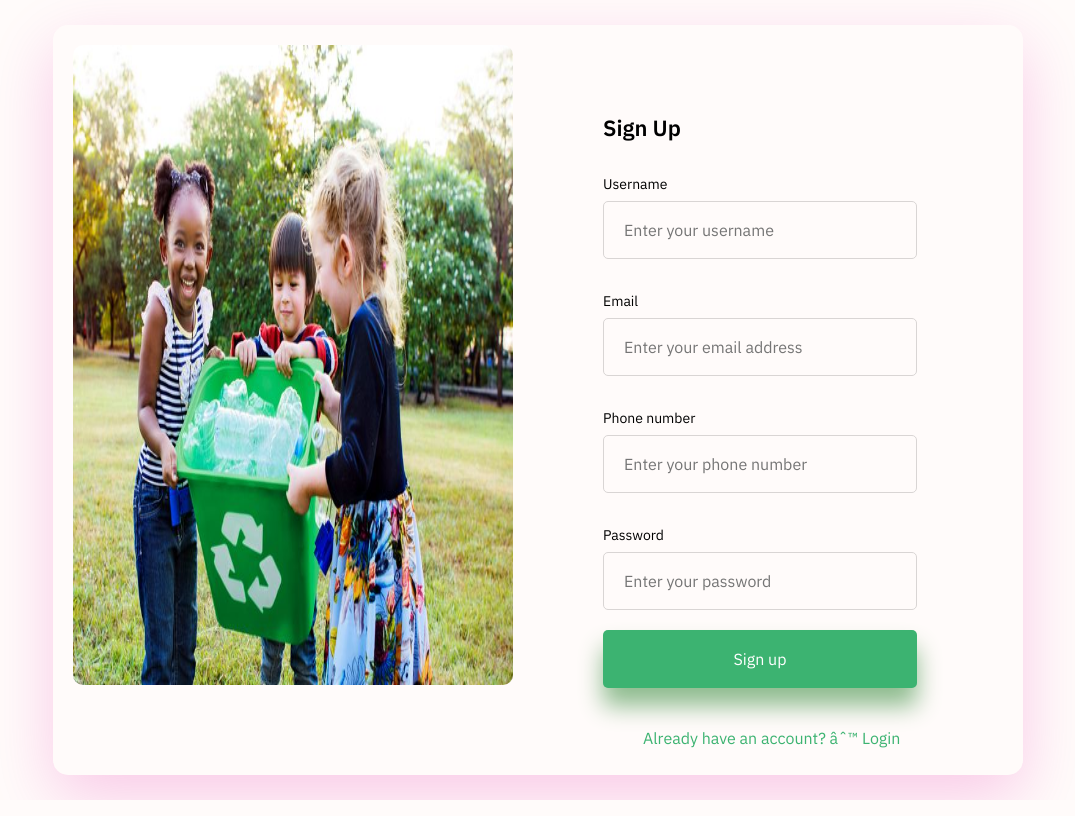
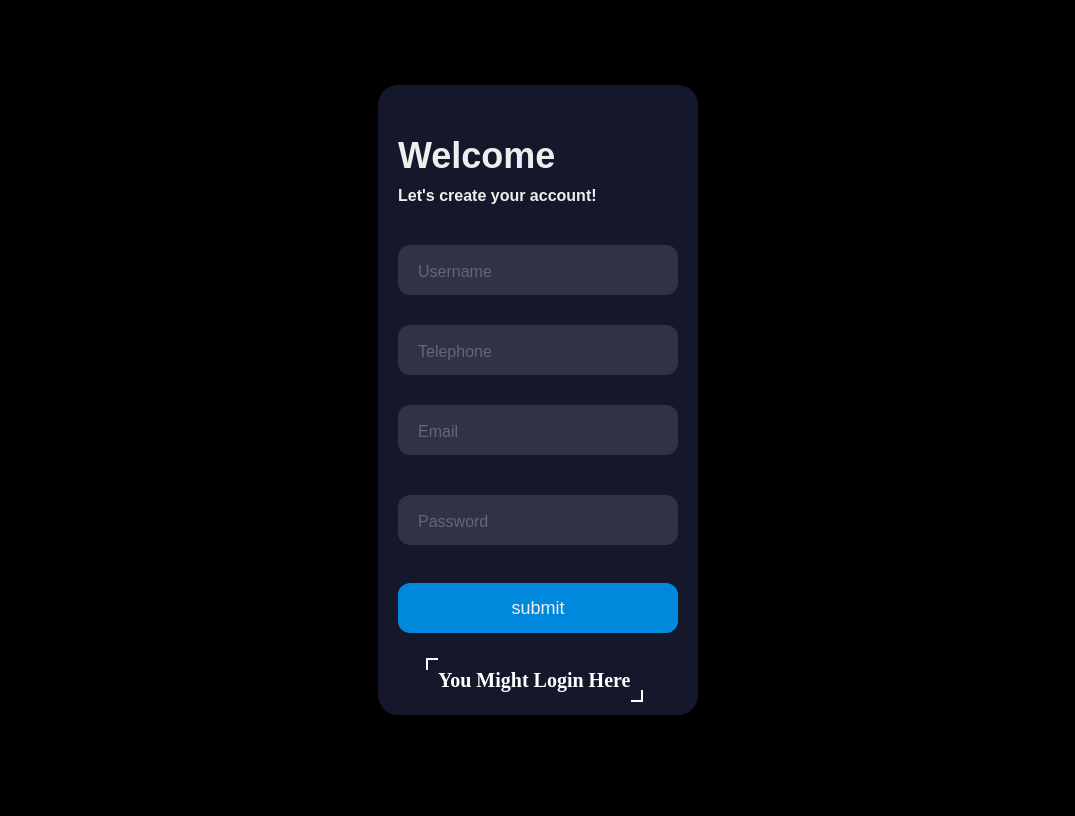
Before and after one commit to marwahadhraoui/greenproject, a PHP site: page /greenproject/functions/signup.html in a window 1280 px wide. Shown: the whole page, without its empty margins (102-1177 px from the left). Run offline with PHP 8.4, Linux system fonts and the light colour scheme.

Commit message:
Done Some big changes on login and sign_up pages !!

```diff
--- a/assets/css/loginstyle.css
+++ b/assets/css/loginstyle.css
@@ -17,17 +17,17 @@
 	 justify-content: center;
 }
  .login {
-	 width: 970px;
+	 width: 900px;
 	 height: 750px;
 	 border-radius: 15px;
 	 display: flex;
-	 box-shadow: 0px 22px 65px rgba(227, 0, 162, 0.2);
+	 /*box-shadow: 0px 22px 65px rgba(227, 0, 162, 0.2);*/
 	 padding: 20px;
 }
  .login .image img {
-	 width: 440px;
-	 height: 640px;
-	 border-radius: 10px;
+	/* width: 300px;
+	 height: 500px;
+	 border-radius: 10px;*/
 }
  .login .details {
 	 margin-left: 90px;
--- /dev/null
+++ b/assets/css/signup.css
@@ -0,0 +1,164 @@
+body {
+    align-items: center;
+    background-color: #000;
+    display: flex;
+    justify-content: center;
+    height: 100vh;
+  }
+
+  .form {
+    background-color: #15172b;
+    border-radius: 20px;
+    box-sizing: border-box;
+    height: 630px;
+    padding: 20px;
+    width: 320px;
+  }
+
+  .title {
+    color: #eee;
+    font-family: sans-serif;
+    font-size: 36px;
+    font-weight: 600;
+    margin-top: 30px;
+  }
+
+  .subtitle {
+    color: #eee;
+    font-family: sans-serif;
+    font-size: 16px;
+    font-weight: 600;
+    margin-top: 10px;
+  }
+
+  .input-container {
+    height: 50px;
+    position: relative;
+    width: 100%;
+  }
+
+  .ic1 {
+    margin-top: 40px;
+  }
+
+  .ic2 {
+    margin-top: 30px;
+  }
+
+  .input {
+    background-color: #303245;
+    border-radius: 12px;
+    border: 0;
+    box-sizing: border-box;
+    color: #eee;
+    font-size: 18px;
+    height: 100%;
+    outline: 0;
+    padding: 4px 20px 0;
+    width: 100%;
+  }
+
+  .cut {
+    background-color: #15172b;
+    border-radius: 10px;
+    height: 20px;
+    left: 20px;
+    position: absolute;
+    top: -20px;
+    transform: translateY(0);
+    transition: transform 200ms;
+    width: 76px;
+  }
+
+  .cut-short {
+    width: 50px;
+  }
+
+  .input:focus ~ .cut,
+  .input:not(:placeholder-shown) ~ .cut {
+    transform: translateY(8px);
+  }
+
+  .placeholder {
+    color: #65657b;
+    font-family: sans-serif;
+    left: 20px;
+    line-height: 14px;
+    pointer-events: none;
+    position: absolute;
+    transform-origin: 0 50%;
+    transition: transform 200ms, color 200ms;
+    top: 20px;
+  }
+
+  .input:focus ~ .placeholder,
+  .input:not(:placeholder-shown) ~ .placeholder {
+    transform: translateY(-30px) translateX(10px) scale(0.75);
+  }
+
+  .input:not(:placeholder-shown) ~ .placeholder {
+    color: #808097;
+  }
+
+  .input:focus ~ .placeholder {
+    color: #dc2f55;
+  }
+
+  .submit {
+    background-color: #08d;
+    border-radius: 12px;
+    border: 0;
+    box-sizing: border-box;
+    color: #eee;
+    cursor: pointer;
+    font-size: 18px;
+    height: 50px;
+    margin-top: 38px;
+    /* outline: 0;*/
+    text-align: center;
+    width: 100%;
+  }
+
+  .submit:active {
+    background-color: #06b;
+  }
+
+
+
+
+
+
+  .button{
+	text-decoration: none;
+	color: white;
+	font-weight: bold;
+	font-size: 20px;
+	position: relative;
+	padding: 10px;
+    margin-left: 30px;
+}
+
+  a.button.one:before, a.button.one:after{
+	content: '';
+	position: absolute;
+	width: 10px;
+	height: 10px;
+	transition: all 0.3s ease;
+}
+a.button.one:before{
+	top: -2.5%;
+	left: -1%;
+	border-top: 2px solid white;
+	border-left: 2px solid white;
+}
+a.button.one:after{
+	bottom: -2.5%;
+	right: -1%;
+	border-bottom: 2px solid white;
+	border-right: 2px solid white;
+}
+a.button.one:hover:before, a.button.one:hover:after{
+	width: 100%;
+	height: 100%;
+	transition: all 0.3s ease;
+}
--- a/functions/signup.html
+++ b/functions/signup.html
@@ -1,45 +1,63 @@
-<!-- Template Main CSS File -->
-<link href="../assets/css/loginstyle.css" rel="stylesheet" />
+<link href="../assets/css/signup.css" rel="stylesheet" />
+
 <form name="f" action="signup_action.php" method="post">
-  <div class="login">
-    <div class="image">
-      <img src="../assets/img/portfolio/background.jpeg" alt="" />
+  <div class="form">
+    <div class="title">Welcome</div>
+    <div class="subtitle">Let's create your account!</div>
+    <!-- username -->
+    <div class="input-container ic1">
+      <input
+        id="username"
+        class="input"
+        type="text"
+        placeholder=" "
+        name="username"
+      />
+      <div class="cut"></div>
+      <label for="username" class="placeholder">Username</label>
     </div>
-    <div class="details">
-      <h1 class="title">Sign Up</h1>
-      <div class="input">
-        <label for="">Username </label>
-        <input type="text" placeholder="Enter your username" name="username" />
+    <!-- phone number -->
+    <div class="input-container ic2">
+      <input
+        id="phoneNumber"
+        class="input"
+        type="number"
+        placeholder=" "
+        name="phone"
+      />
+      <div class="cut"></div>
+      <label for="phoneNumber" class="placeholder">Telephone</label>
     </div>
-      <div class="input">
-        <label for="">Email </label>
+    <!-- email -->
+    <div class="input-container ic2">
       <input
+        id="email"
+        class="input"
         type="email"
-          placeholder="Enter your email address"
+        placeholder=" "
         name="email"
       />
+      <div class="cut cut-short"></div>
+      <label for="email" class="placeholder">Email</label>
     </div>
-      <div class="input">
-        <label for="">Phone number </label>
+
+    <!-- Password -->
+    <div class="input-container ic1">
       <input
-          type="number"
-          placeholder="Enter your phone number"
-          name="phone"
-        />
-      </div>
-      <div class="input">
-        <label for="">Password </label
-        ><input
+        id="password"
+        class="input"
         type="password"
-          placeholder="Enter your password"
+        placeholder=" "
         name="password"
       />
+      <div class="cut"></div>
+      <label for="password" class="placeholder">Password</label>
     </div>
 
-      <input type="submit" value="Sign up" class="login-button" />
-      <a href="login.html"
-        ><span class="signup">Already have an account? ∙ Login</span></a
-      >
-    </div>
+    <button type="text" class="submit">submit</button>
+    <br />
+    <br />
+    <br />
+    <a href="login.html" class="button one">You Might Login Here</a>
   </div>
 </form>
```
Also changed, not shown: functions/login.html (+154 -22 lines). Lines whose indentation alone changed are shown as unchanged.
